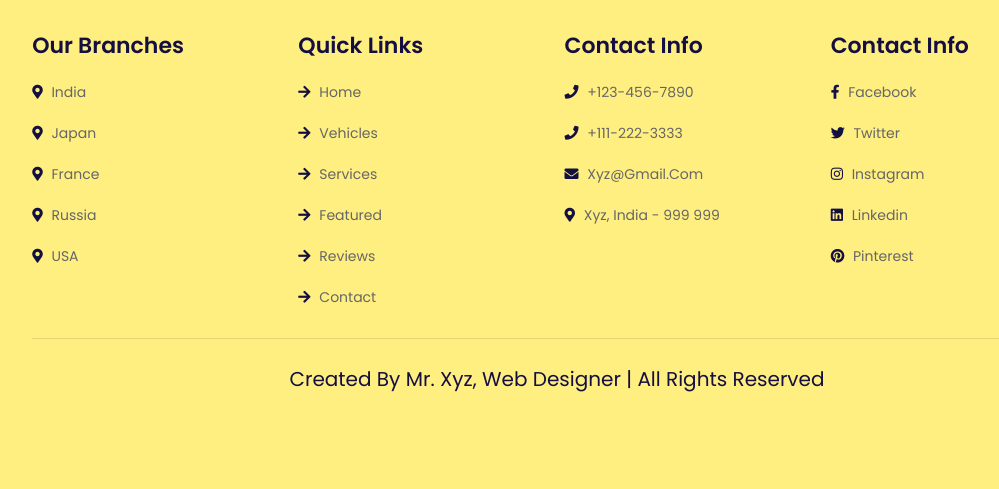
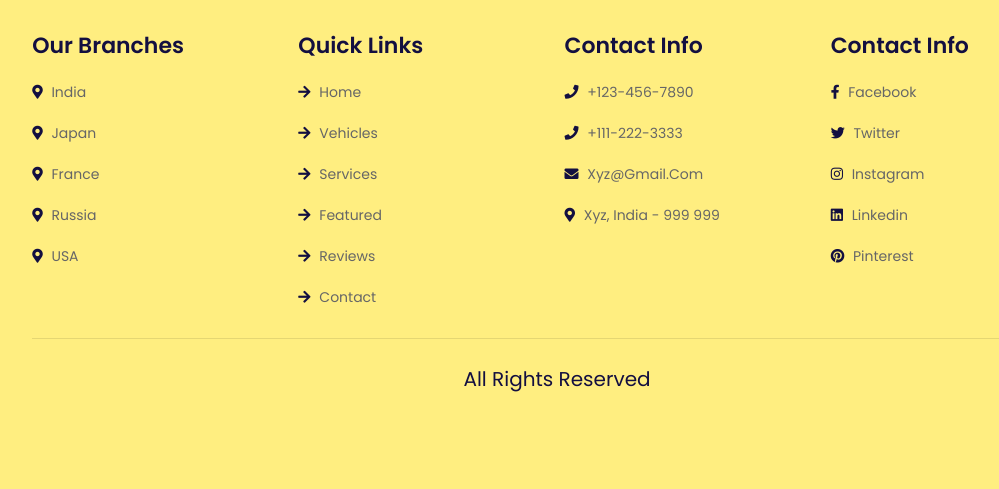
Before and after one commit to kdsrivastav/Car_Selling_Website, a PHP site: page / in a window 1280 px wide. Shown: the part 4445-4934 px from the top of the page, without its empty margins (83-1082 px from the left). Run offline with PHP 8.4, Linux system fonts and the light colour scheme.

Commit message:
Update index.php

```diff
--- a/cars_sell/index.php
+++ b/cars_sell/index.php
@@ -627,7 +627,7 @@
 
     </div>
 
-    <div class="credit"> created by mr. xyz, web designer | all rights reserved </div>
+    <div class="credit"> all rights reserved </div>
 
 </section>
 
```
